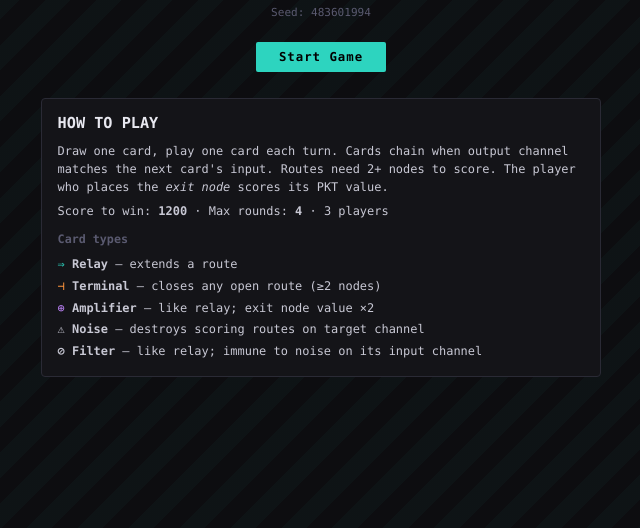
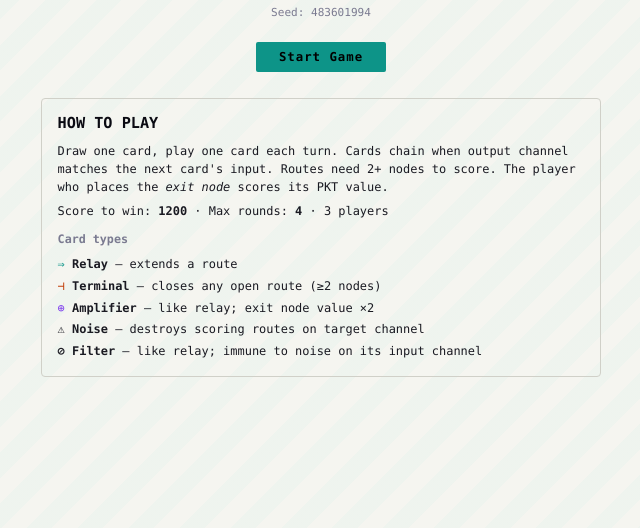
Before and after one commit to josterga/packet-pressure, a website built with Vite: page web/index.html in a window 1280 px wide. Shown: the part 272-800 px from the top of the page, without its empty margins (319-959 px from the left). Built offline with nearby package versions, Linux system fonts and the light colour scheme.

Commit message:
appearance

```diff
--- a/web/index.html
+++ b/web/index.html
@@ -4,6 +4,14 @@
     <meta charset="UTF-8" />
     <meta name="viewport" content="width=device-width, initial-scale=1.0" />
     <title>Packet Pressure</title>
+    <script>
+      (function() {
+        var t = localStorage.getItem("pp-theme") ||
+          (window.matchMedia("(prefers-color-scheme: light)").matches ? "light" : "dark");
+        if (t === "light") document.documentElement.setAttribute("data-theme", "light");
+        // hints class applied after body loads — see main.ts
+      })();
+    </script>
   </head>
   <body>
     <div id="app">
@@ -44,6 +52,8 @@
         <div class="game-topbar">
           <div id="header-bar" class="header-bar"></div>
           <div class="game-topbar-actions">
+            <button id="btn-hints-toggle" class="topbar-btn">Hints: on</button>
+            <button id="btn-theme-toggle" class="topbar-btn">☀ Light</button>
             <button id="btn-help" class="topbar-btn">? Help</button>
             <button id="btn-quit" class="topbar-btn topbar-btn-quit">✕ Quit</button>
           </div>
--- a/web/src/game-loop.ts
+++ b/web/src/game-loop.ts
@@ -73,6 +73,8 @@ export class GameLoop {
     this._setupStart();
     this._setupHelp();
     this._setupQuit();
+    this._setupTheme();
+    this._setupHintsToggle();
     showScreen("start");
   }
 
@@ -102,6 +104,37 @@ export class GameLoop {
     document.addEventListener("keydown", (e) => {
       if (e.key === "Escape") closeHelp();
     });
+  }
+
+  private _setupTheme(): void {
+    const btn = el("btn-theme-toggle");
+    const apply = (theme: string) => {
+      if (theme === "light") {
+        document.documentElement.setAttribute("data-theme", "light");
+        btn.textContent = "☾ Dark";
+      } else {
+        document.documentElement.removeAttribute("data-theme");
+        btn.textContent = "☀ Light";
+      }
+      localStorage.setItem("pp-theme", theme);
+    };
+    const current = document.documentElement.getAttribute("data-theme") ?? "dark";
+    apply(current);
+    btn.addEventListener("click", () => {
+      apply(document.documentElement.getAttribute("data-theme") === "light" ? "dark" : "light");
+    });
+  }
+
+  private _setupHintsToggle(): void {
+    const btn = el("btn-hints-toggle");
+    const apply = (on: boolean) => {
+      document.body.classList.toggle("hints-off", !on);
+      btn.textContent = on ? "Hints: on" : "Hints: off";
+      localStorage.setItem("pp-hints", on ? "on" : "off");
+    };
+    const stored = localStorage.getItem("pp-hints") !== "off";
+    apply(stored);
+    btn.addEventListener("click", () => apply(document.body.classList.contains("hints-off")));
   }
 
   private _setupQuit(): void {
--- a/web/src/style.css
+++ b/web/src/style.css
@@ -25,7 +25,27 @@
   background: var(--bg);
 }
 
+[data-theme="light"] {
+  --bg:      #f5f5f0;
+  --surface: #ebebе5;
+  --border:  #d0d0c8;
+  --text:    #1a1a22;
+  --dim:     #7a7a90;
+  --bright:  #0a0a12;
+
+  --teal:    #0d9488;
+  --orange:  #c2410c;
+  --purple:  #7c3aed;
+  --red:     #dc2626;
+  --green:   #15803d;
+  --blue:    #1d4ed8;
+  --yellow:  #a16207;
+}
+
 body { background: var(--bg); min-height: 100vh; }
+
+/* hints hidden toggle */
+.hints-off .hints { visibility: hidden; }
 #app { min-height: 100vh; }
 
 /* ── Screens ─────────────────────────────────────────────────────── */
```
